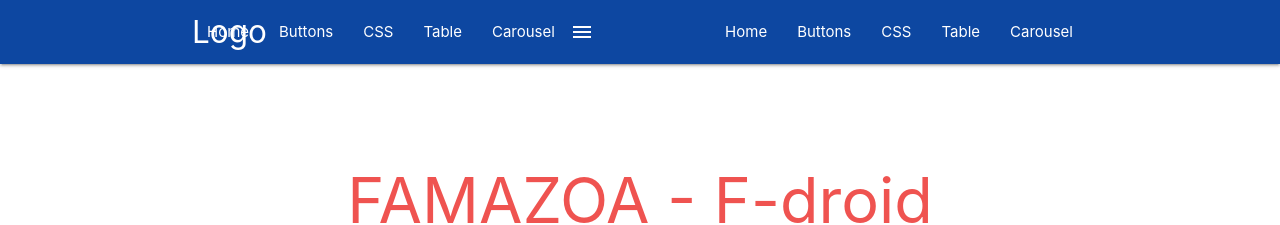
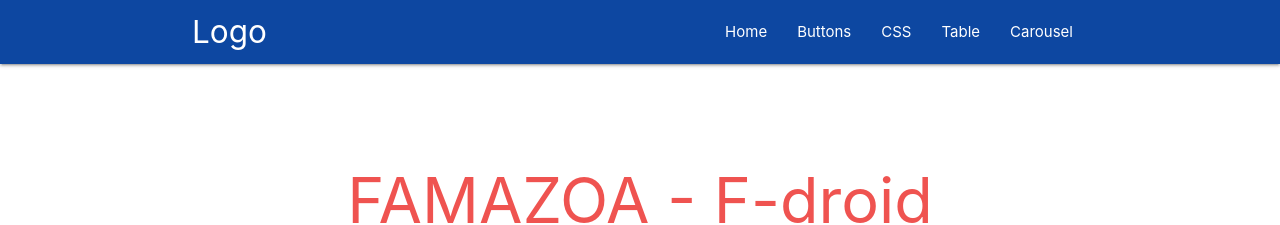
Before and after one commit to UPCArtifacts/FAMAZOA, a Jekyll site: the page built from docs/index.md, in a window 1280 px wide. Shown: the top 225 px of the page. Built offline with Jekyll 4.4.1, drawn with Linux system fonts in a browser that asks for light colours.

Commit message:
Fixing bug header

```diff
--- a/docs/_includes/header.html
+++ b/docs/_includes/header.html
@@ -15,7 +15,7 @@
             {% endif %}
           </ul>
 
-          <ul id="nav-mobile" class="side-nav">
+          <ul id="nav-mobile" class="sidenav">
             <li><a href="#">Home</a></li>
                             {% if page_paths %}
                 {% for path in page_paths %}
@@ -27,6 +27,6 @@
             {% endif %}
           </ul>
 
-      <a href="#" data-activates="nav-mobile" class="button-collapse"><i class="material-icons">menu</i></a>
+      <a href="#" class="sidenav-trigger" data-target="nav-mobile"><i class="material-icons">menu</i></a>
     </div>
 </nav>
--- a/docs/js/init.js
+++ b/docs/js/init.js
@@ -1,7 +1,7 @@
 (function($){
   $(function(){
 
-    $('.button-collapse').sideNav();
+    $('.button-collapse').sidenav();
     $('.carousel').carousel();
 
   }); // end of document ready
```
